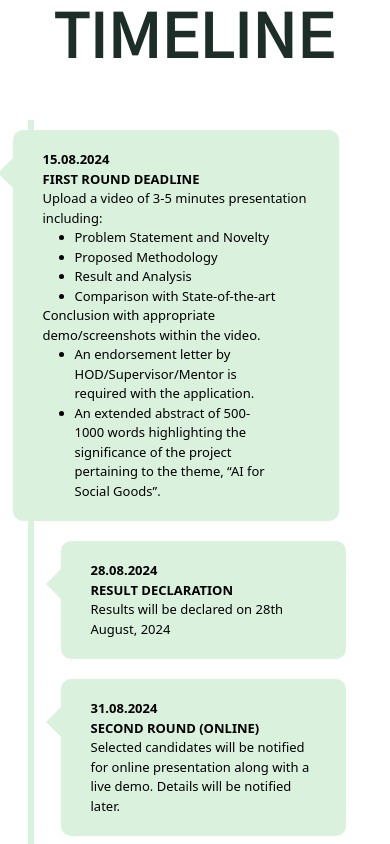
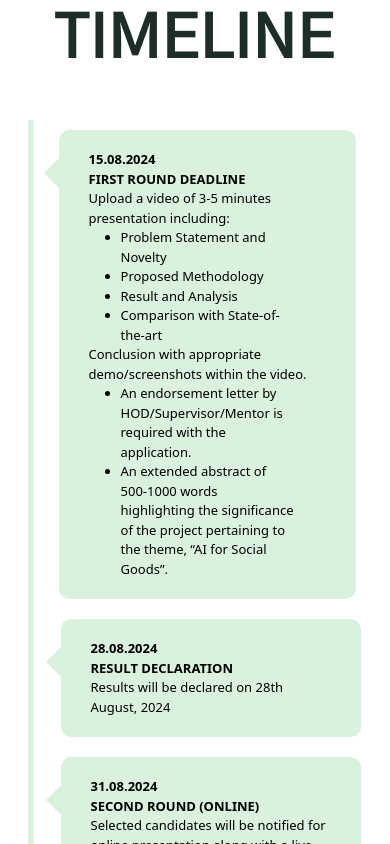
Before and after one commit to akash0708/SocioAI, a React (Vite) app: page / in a window 390 px wide. Shown: the part 1880-2724 px from the top of the page. Built offline with nearby package versions, Linux system fonts and the light colour scheme; no server answers.

Commit message:
fixed timeline for mobile

```diff
--- a/src/components/Faq.jsx
+++ b/src/components/Faq.jsx
@@ -99,9 +99,17 @@ export default function Faq() {
     {
       id: 4,
       ques: "Where will be the Ideathon held?",
-      ans: "Socio.AI will be conducted by IEEE Jadavpur University Student Branch, at Jadavpur University, Jadavpur Campus on Aug XX, 2024.",
+      ans: "Socio.AI will be conducted by IEEE Jadavpur University Student Branch, at Jadavpur University, Jadavpur Campus on September 12, 2024.",
     },
-    { id: 5, ques: "What are the prizes for winners?", ans: "" },
+    {
+      id: 5,
+      ques: "What are the prizes for winners?",
+      ans: (
+        <Typography color="#64BD83" style={{ fontSize: "1.2rem", marginLeft: "20px" }}>
+          Prizes will be announced soon!
+        </Typography>
+      )
+    },
   ];
 
   return (
--- a/src/components/timeline.css
+++ b/src/components/timeline.css
@@ -1,8 +1,13 @@
+html,body{
+    overflow-x: hidden;
+}
+
 *{
     margin: 0;
     padding: 0;
     box-sizing: border-box;
 }
+
 
 .timeline-text{
     display:flex;
@@ -169,11 +174,17 @@
         font-size:40px;
     }
     .container{
+
         width: 100%;
         padding-left:80px;
-        padding-right:25px;
+        padding-right:10px;
     }
 
+   .container:nth-child(1){
+    left:6.8%;
+    overflow-x: hidden;
+    width:92.8%;
+   }
     .text-box{
         font-size:13px;
     }
```
